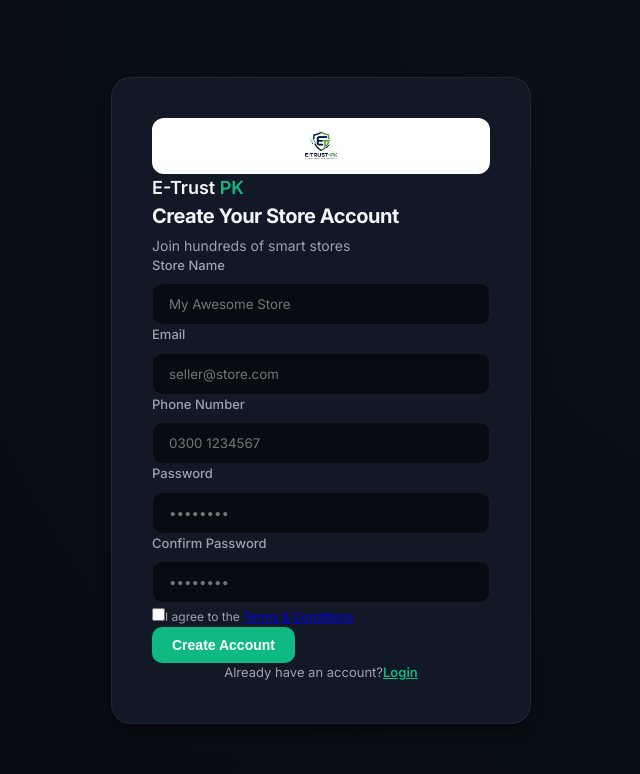
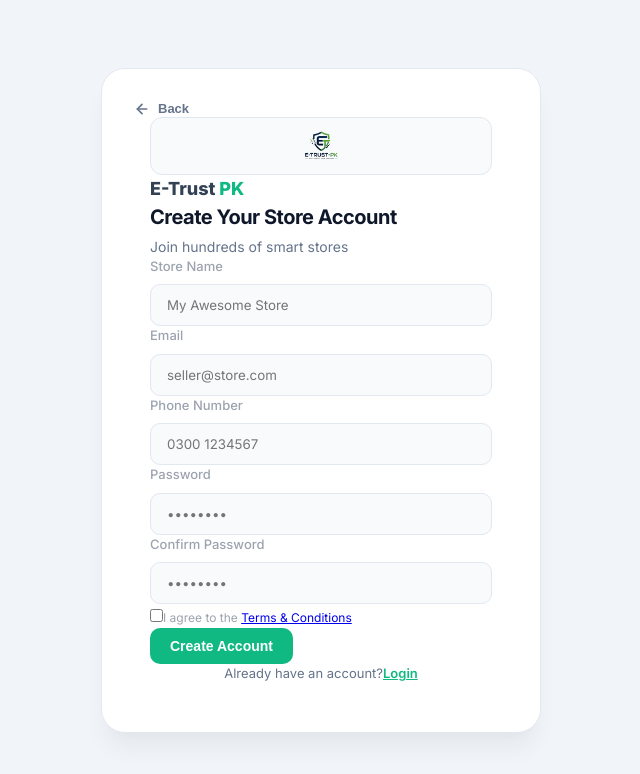
Before and after one commit to Faakhir030Memon/E-Track-Pk, a React (Vite) app in the folder e-trust-dashboard/: page /register in a window 1280 px wide. Shown: the top 774 px of the page, without its empty margins (319-959 px from the left). Built offline with nearby package versions, Linux system fonts and the light colour scheme.

Commit message:
feat: implement authentication module with Login, Register, and OTP verification pages alongside global design system CSS

```diff
--- a/e-trust-dashboard/src/index.css
+++ b/e-trust-dashboard/src/index.css
@@ -227,23 +227,65 @@
 }
 .nav-link.active { background: rgba(16, 185, 129, 0.1); }
 
-/* ── Auth Styles ───────────────────────────────────── */
+/* ── Auth Styles (Light Theme) ───────────────────────── */
 .auth-wrapper {
   display: flex;
   align-items: center;
   justify-content: center;
   min-height: 100vh;
   width: 100%;
-  background: radial-gradient(circle at top right, rgba(16, 185, 129, 0.05), transparent);
+  background: #F1F5F9; /* Light slate background */
+  color: #1E293B;
 }
+
 .auth-card {
   width: 100%;
-  max-width: 420px;
-  padding: 2.5rem;
-  background: var(--bg-card);
-  border: 1px solid var(--border);
-  border-radius: var(--radius-xl);
-  box-shadow: var(--shadow-lg);
+  max-width: 440px;
+  padding: 3rem;
+  background: #FFFFFF;
+  border: 1px solid #E2E8F0;
+  border-radius: 1.5rem;
+  box-shadow: 0 20px 25px -5px rgba(0, 0, 0, 0.05), 0 10px 10px -5px rgba(0, 0, 0, 0.02);
+  position: relative;
+  color: #334155;
+}
+
+.auth-card h1 { color: #0F172A; }
+.auth-card p { color: #64748B; }
+
+.auth-card .input {
+  background: #F8FAFC;
+  border: 1px solid #E2E8F0;
+  color: #1E293B;
+}
+
+.auth-card .input:focus {
+  background: #fff;
+  border-color: var(--brand-primary);
+  box-shadow: 0 0 0 4px rgba(16, 185, 129, 0.1);
+}
+
+.back-btn {
+  position: absolute;
+  top: 1.5rem;
+  left: 1.5rem;
+  display: flex;
+  align-items: center;
+  gap: 0.5rem;
+  color: #64748B;
+  font-size: 0.8125rem;
+  font-weight: 600;
+  cursor: pointer;
+  background: none;
+  border: none;
+  transition: all 0.2s;
+  padding: 0.5rem;
+  border-radius: 0.5rem;
+}
+
+.back-btn:hover {
+  color: var(--brand-primary);
+  background: rgba(16, 185, 129, 0.05);
 }
 
 /* ── Grid Helpers ──────────────────────────────────── */
--- a/e-trust-dashboard/src/pages/Login.jsx
+++ b/e-trust-dashboard/src/pages/Login.jsx
@@ -28,19 +28,24 @@
   return (
     <div className="auth-wrapper">
       <div className="auth-card animate-slide-up">
+        <button className="back-btn" onClick={() => navigate('/')}>
+          <svg width="16" height="16" viewBox="0 0 24 24" fill="none" stroke="currentColor" strokeWidth="2.5" strokeLinecap="round" strokeLinejoin="round"><line x1="19" y1="12" x2="5" y2="12"/><polyline points="12 19 5 12 12 5"/></svg>
+          Back
+        </button>
+
         <div className="flex-col items-center mb-8">
           <div className="flex items-center gap-3 mb-4">
-            <div style={{ background: '#fff', padding: '8px', borderRadius: '12px', display: 'flex', alignItems: 'center', justifyContent: 'center' }}>
+            <div style={{ background: '#F8FAFC', padding: '8px', borderRadius: '12px', display: 'flex', alignItems: 'center', justifyContent: 'center', border: '1px solid #E2E8F0' }}>
               <img src="/logo.png" alt="Logo" style={{ height: '40px', objectFit: 'contain' }} />
             </div>
-            <h2 style={{ margin: 0, fontSize: '1.125rem' }}>E-Trust <span style={{ color: 'var(--brand-primary)' }}>PK</span></h2>
+            <h2 style={{ margin: 0, fontSize: '1.125rem', fontWeight: 800 }}>E-Trust <span style={{ color: 'var(--brand-primary)' }}>PK</span></h2>
           </div>
           <h1 style={{ fontSize: '1.25rem', marginBottom: '0.25rem' }}>Welcome Back</h1>
           <p>Sign in to your account</p>
         </div>
 
         {error && (
-          <div style={{ background: 'var(--danger-bg)', color: 'var(--danger)', padding: '0.75rem', borderRadius: '8px', fontSize: '0.8125rem', marginBottom: '1.5rem', border: '1px solid var(--danger-border)', textAlign: 'center' }}>
+          <div style={{ background: '#FEF2F2', color: '#DC2626', padding: '0.75rem', borderRadius: '8px', fontSize: '0.8125rem', marginBottom: '1.5rem', border: '1px solid #FEE2E2', textAlign: 'center' }}>
             {error}
           </div>
         )}
--- a/e-trust-dashboard/src/pages/Register.jsx
+++ b/e-trust-dashboard/src/pages/Register.jsx
@@ -47,19 +47,24 @@
   return (
     <div className="auth-wrapper">
       <div className="auth-card animate-slide-up">
+        <button className="back-btn" onClick={() => navigate('/login')}>
+          <svg width="16" height="16" viewBox="0 0 24 24" fill="none" stroke="currentColor" strokeWidth="2.5" strokeLinecap="round" strokeLinejoin="round"><line x1="19" y1="12" x2="5" y2="12"/><polyline points="12 19 5 12 12 5"/></svg>
+          Back
+        </button>
+
         <div className="flex-col items-center mb-8">
           <div className="flex items-center gap-3 mb-4">
-            <div style={{ background: '#fff', padding: '8px', borderRadius: '12px', display: 'flex', alignItems: 'center', justifyContent: 'center' }}>
+            <div style={{ background: '#F8FAFC', padding: '8px', borderRadius: '12px', display: 'flex', alignItems: 'center', justifyContent: 'center', border: '1px solid #E2E8F0' }}>
               <img src="/logo.png" alt="Logo" style={{ height: '40px', objectFit: 'contain' }} />
             </div>
-            <h2 style={{ margin: 0, fontSize: '1.125rem' }}>E-Trust <span style={{ color: 'var(--brand-primary)' }}>PK</span></h2>
+            <h2 style={{ margin: 0, fontSize: '1.125rem', fontWeight: 800 }}>E-Trust <span style={{ color: 'var(--brand-primary)' }}>PK</span></h2>
           </div>
           <h1 style={{ fontSize: '1.25rem', marginBottom: '0.25rem' }}>Create Your Store Account</h1>
           <p style={{ fontSize: '0.875rem' }}>Join hundreds of smart stores</p>
         </div>
 
         {error && (
-          <div style={{ background: 'var(--danger-bg)', color: 'var(--danger)', padding: '0.75rem', borderRadius: '8px', fontSize: '0.8125rem', marginBottom: '1rem', border: '1px solid var(--danger-border)', textAlign: 'center' }}>
+          <div style={{ background: '#FEF2F2', color: '#DC2626', padding: '0.75rem', borderRadius: '8px', fontSize: '0.8125rem', marginBottom: '1rem', border: '1px solid #FEE2E2', textAlign: 'center' }}>
             {error}
           </div>
         )}
--- a/e-trust-dashboard/src/pages/VerifyOTP.jsx
+++ b/e-trust-dashboard/src/pages/VerifyOTP.jsx
@@ -27,16 +27,21 @@
   return (
     <div className="auth-wrapper">
       <div className="auth-card animate-slide-up flex-col items-center">
+        <button className="back-btn" onClick={() => navigate('/register')}>
+          <svg width="16" height="16" viewBox="0 0 24 24" fill="none" stroke="currentColor" strokeWidth="2.5" strokeLinecap="round" strokeLinejoin="round"><line x1="19" y1="12" x2="5" y2="12"/><polyline points="12 19 5 12 12 5"/></svg>
+          Back
+        </button>
+
         <div className="flex items-center gap-3 mb-8">
-          <div style={{ background: '#fff', padding: '8px', borderRadius: '12px', display: 'flex', alignItems: 'center', justifyContent: 'center', boxShadow: '0 4px 12px rgba(0,0,0,0.1)' }}>
+          <div style={{ background: '#F8FAFC', padding: '8px', borderRadius: '12px', display: 'flex', alignItems: 'center', justifyContent: 'center', border: '1px solid #E2E8F0' }}>
             <img src="/logo.png" alt="Logo" style={{ height: '40px', objectFit: 'contain' }} />
           </div>
-          <h2 style={{ margin: 0, fontSize: '1.25rem', fontWeight: 700 }}>E-Trust <span style={{ color: 'var(--brand-primary)' }}>PK</span></h2>
+          <h2 style={{ margin: 0, fontSize: '1.25rem', fontWeight: 800 }}>E-Trust <span style={{ color: 'var(--brand-primary)' }}>PK</span></h2>
         </div>
 
         <h1 style={{ fontSize: '1.25rem', marginBottom: '0.5rem' }}>Verify Your Account</h1>
-        <p style={{ fontSize: '0.875rem', textAlign: 'center', marginBottom: '1.5rem' }}>
-          Enter the 6-digit code sent to<br /><strong>{phone || email}</strong>
+        <p style={{ fontSize: '0.875rem', textAlign: 'center', marginBottom: '1.5rem', color: '#64748B' }}>
+          Enter the 6-digit code sent to<br /><strong style={{ color: '#0F172A' }}>{phone || email}</strong>
         </p>
 
         <div className="flex gap-4 justify-center mb-8">
```
